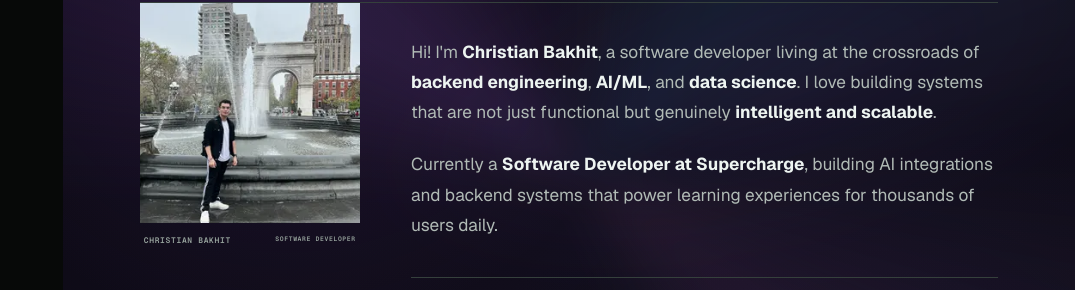
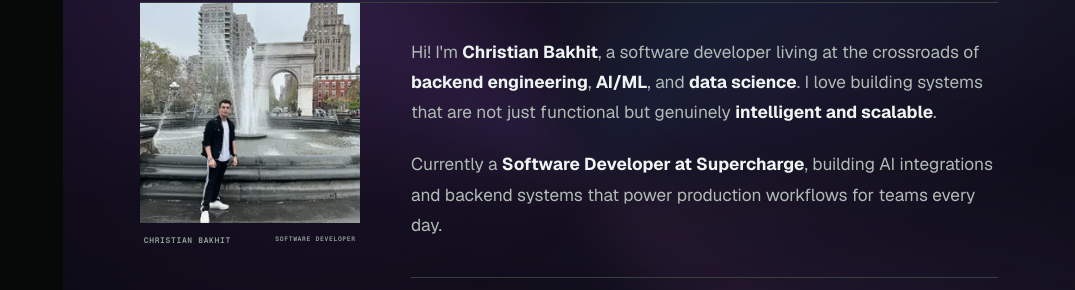
Before and after one commit to ChrisBakhit/christian-portfolio, a Next.js app: page / in a window 1280 px wide. Shown: the part 1203-1493 px from the top of the page, without its empty margins (205-1280 px from the left). Built offline with nearby package versions, Linux system fonts and the light colour scheme.

Commit message:
Clarify Supercharge profile copy

```diff
--- a/app/page.tsx
+++ b/app/page.tsx
@@ -348,7 +348,7 @@ export default function Home() {
             <figure className="profileReadmePhoto"><img src="/christian-profile.webp" alt="Christian Bakhit at Washington Square Park" /><figcaption><span>Christian Bakhit</span><small>Software Developer</small></figcaption></figure>
             <div className="profileNarrative">
               <p>Hi! I&apos;m <strong>Christian Bakhit</strong>, a software developer living at the crossroads of <strong>backend engineering</strong>, <strong>AI/ML</strong>, and <strong>data science</strong>. I love building systems that are not just functional but genuinely <strong>intelligent and scalable</strong>.</p>
-              <p>Currently a <strong>Software Developer at Supercharge</strong>, building AI integrations and backend systems that power learning experiences for thousands of users daily.</p>
+              <p>Currently a <strong>Software Developer at Supercharge</strong>, building AI integrations and backend systems that power production workflows for teams every day.</p>
               <div className="profileCredentials"><span><small>EDUCATION</small>Georgia Tech · M.S. Computer Science</span><span><small>BACKGROUND</small>Johns Hopkins · CS + Applied Math &amp; Statistics</span></div>
             </div>
           </div>
```
